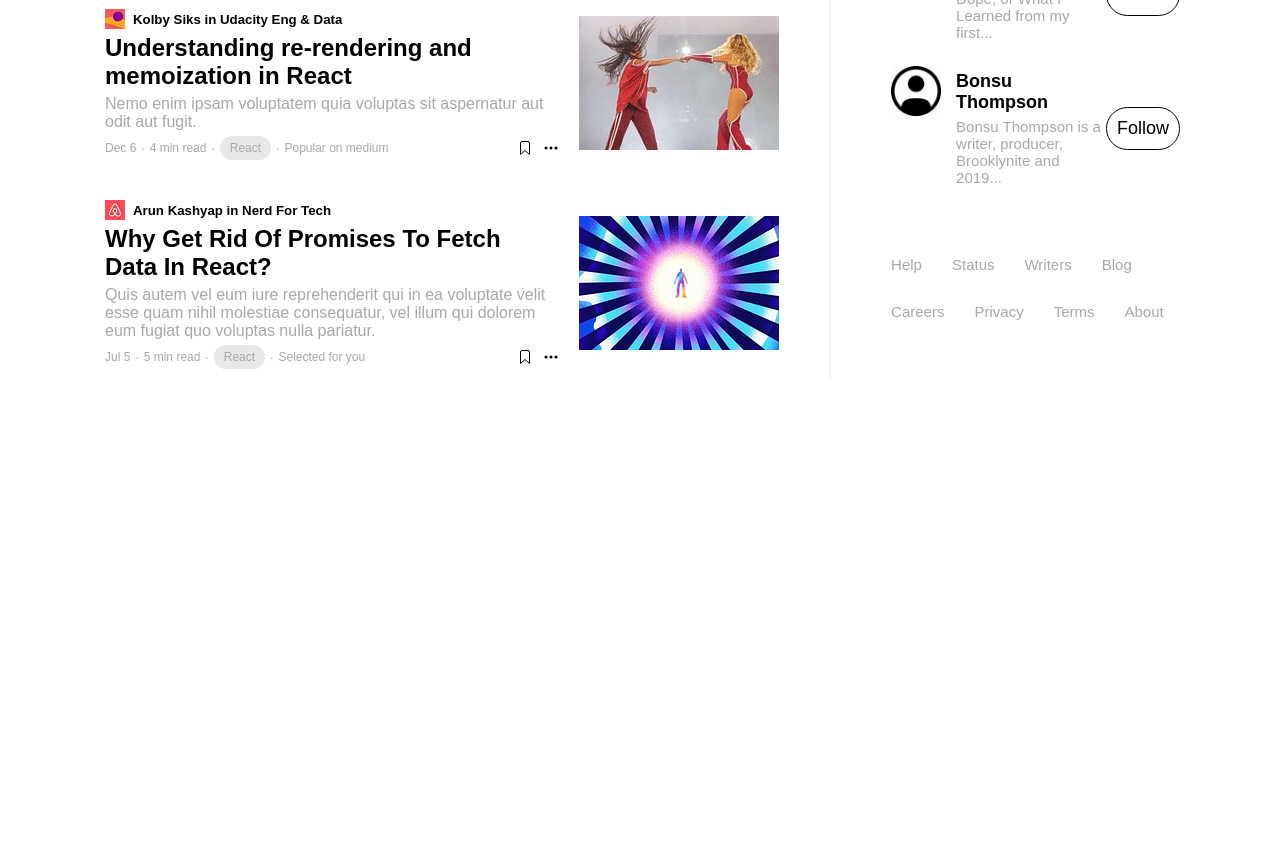
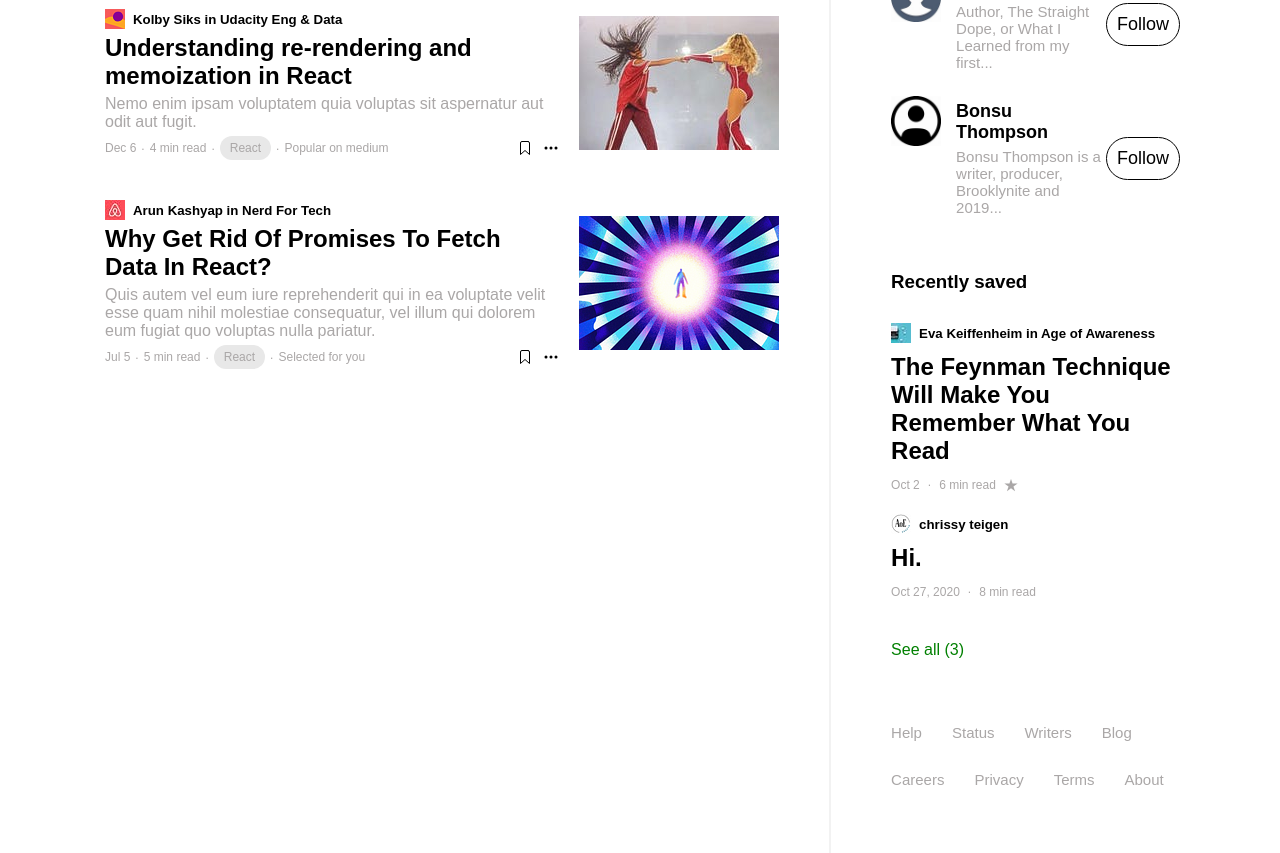
Before and after one commit to dario-R-87/Mod_1_W2D4, a plain HTML site: page index.html in a window 1280 px wide. Shown: the part 959-1812 px from the top of the page. Before the commit the page ends 1338 px from the top, so only its background shows below. Drawn offline with nearby package versions, Linux system fonts and the light colour scheme.

Commit message:
complete without optimization

```diff
--- a/index.html
+++ b/index.html
@@ -286,6 +286,33 @@
           <button>Follow</button>
         </div>
 
+        <h3>Recently saved</h3>
+        <div class="saved">
+          <div>
+            <img src="./assets/img_prof_sav_1.jpg" alt="img_prof_sav" />
+            <h5>Eva Keiffenheim in Age of Awareness</h5>
+          </div>
+          <h2>The Feynman Technique Will Make You Remember What You Read</h2>
+          <div class="detail_data">
+            <span>Oct 2</span><span class="dot">.</span><span>6 min read</span
+            ><ion-icon name="star-sharp"></ion-icon>
+          </div>
+        </div>
+
+        <div class="saved">
+          <div>
+            <img src="./assets/img_prof_sav_2.png" alt="img_prof_sav" />
+            <h5>chrissy teigen</h5>
+          </div>
+          <h2>Hi.</h2>
+          <div class="detail_data">
+            <span>Oct 27, 2020</span><span class="dot">.</span
+            ><span>8 min read</span>
+          </div>
+        </div>
+
+        <a href="#">See all (3)</a>
+
         <div id="menu_bottom_sidebar">
           <p class="menu_sidebar_items title">Help</p>
           <p class="menu_sidebar_items title">Status</p>
--- a/style.css
+++ b/style.css
@@ -276,5 +276,29 @@ h5 {
   display: flex;
   flex-wrap: wrap;
   column-gap: 30px;
-  margin-top: 50px;
+  margin-block: 50px;
 }
+.detail_data ion-icon {
+  font-size: 14px;
+  color: #aaa7a7;
+}
+
+#sidebar a {
+  color: green;
+  text-decoration: none;
+  margin-top: 30px;
+}
+
+.saved div {
+  display: flex;
+  gap: 8px;
+  align-items: center;
+}
+
+.saved h2 {
+  margin-block: 10px;
+}
+
+.saved {
+  margin-block: 10px;
+}
```
Also changed, not shown: assets/img_prof_sav_1.jpg (added), assets/img_prof_sav_1.png (added), assets/img_prof_sav_2.png (added).
